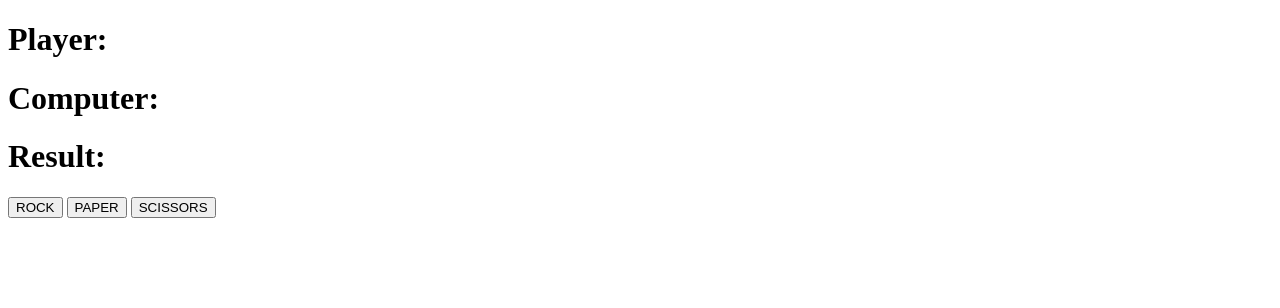
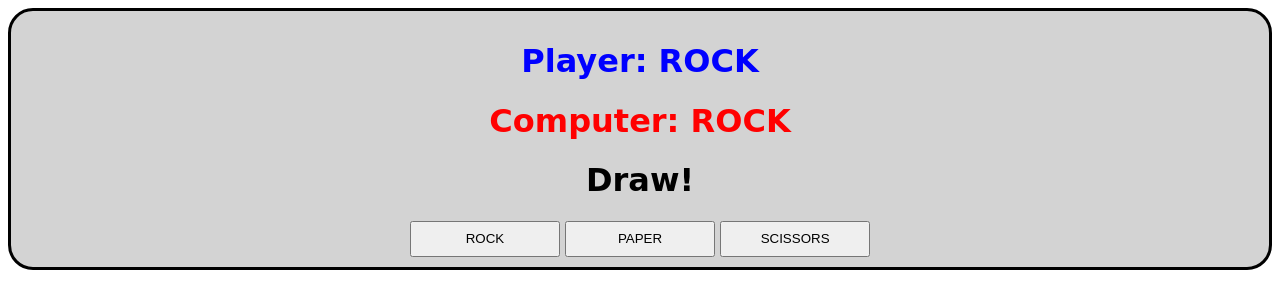
Before and after one commit to OffOrbit/rockPaperScissors, a plain HTML site: page index.html in a window 1280 px wide. Both pictures are taken after a click on the button "ROCK". Drawn offline with Linux system fonts and the light colour scheme.

Commit message:
finished project and added breakdowns

```diff
--- a/index.html
+++ b/index.html
@@ -4,6 +4,7 @@
     <meta charset="UTF-8">
     <meta name="viewport" content="width=device-width, initial-scale=1.0">
     <title>RockPaperScissors</title>
+    <link rel="stylesheet" href="style.css">
 </head>
 <body>
     <div id="gameDiv">
@@ -19,3 +20,19 @@
     <script src="index.js"></script>
 </body>
 </html>
+
+<!--
+    Breakdown:
+        1. HTML Skeleton: The basic structure of an HTML document is provided.
+
+        2.Head Section: Contains metadata and links to external resources like CSS.
+
+        3. Body Section: Contains the game interface:
+
+            A div with id="gameDiv" that wraps around the game elements.
+            Three h1 elements to display the player's choice, the computer's choice,
+            and the result.
+            Three buttons for the player to choose between ROCK, PAPER, and SCISSORS.
+
+        4.Script Inclusion: The JavaScript file (index.js) is included at the end
+          of the body to ensure the HTML is fully loaded before the script runs. -->
--- a/index.js
+++ b/index.js
@@ -0,0 +1,148 @@
+const playerText = document.querySelector("#playerText");
+const computerText = document.querySelector("#computerText");
+const resultText = document.querySelector("#resultText");
+const choiceBtns = document.querySelectorAll(".choiceBtn");
+let player;
+let computer;
+let result;
+
+choiceBtns.forEach(button => button.addEventListener("click", () => {
+
+    player = button.textContent;
+    computerTurn();
+    playerText.textContent = `Player: ${player}`;
+    computerText.textContent = `Computer: ${computer}`;
+    resultText.textContent = checkWinner();
+}));
+
+function computerTurn(){
+
+    const randNum = Math.floor(Math.random() * 3) + 1;
+
+    switch(randNum){
+        case 1:
+            computer = "ROCK";
+            break;
+        case 2:
+            computer = "PAPER";
+            break;
+        case 3:
+            computer = "SCISSORS";
+            break;
+    }
+}
+
+function checkWinner(){
+    if(player == computer){
+        return "Draw!";
+    }
+    else if(computer == "ROCK"){
+        return (player == "PAPER") ? "You Win!" : "You Lose!"
+    }
+    else if(computer == "PAPER"){
+        return (player == "SCISSOR") ? "You Win!" : "You Lose!"
+    }
+    else if(computer == "SCISSORS"){
+        return (player == "ROCK") ? "You Win!" : "You Lose!"
+    }
+}
+
+
+/*
+Breakdown:
+
+    1. Selecting Elements:
+
+        const playerText = document.querySelector("#playerText");
+        const computerText = document.querySelector("#computerText");
+        const resultText = document.querySelector("#resultText");
+        const choiceBtns = document.querySelectorAll(".choiceBtn");
+
+        //document.querySelector and document.querySelectorAll are used to select HTML elements and store them in constants.
+
+    2. Variables:
+
+        let player;
+        let computer;
+        let result;
+
+        //These variables will hold the player's choice, the computer's choice, and the result of the game.
+
+    3. Adding Event Listeners:
+
+        choiceBtns.forEach(button => button.addEventListener("click", () => {
+            player = button.textContent;
+            computerTurn();
+            playerText.textContent = `Player: ${player}`;
+            computerText.textContent = `Computer: ${computer}`;
+            resultText.textContent = checkWinner();
+        }));
+
+        //forEach iterates over each button and attaches a click event listener.
+        //When a button is clicked:
+            /player is set to the text content of the clicked button.
+            /computerTurn function is called to determine the computer's choice.
+            /The text content of playerText, computerText, and resultText is updated to reflect the choices and result.
+
+    4. Random Computer Choice:
+
+        function computerTurn() {
+            const randNum = Math.floor(Math.random() * 3) + 1;
+            switch(randNum) {
+                case 1:
+                    computer = "ROCK";
+                    break;
+                case 2:
+                    computer = "PAPER";
+                    break;
+                case 3:
+                    computer = "SCISSORS";
+                    break;
+            }
+        }
+
+        //Generates a random number between 1 and 3.
+        //Uses a switch statement to assign computer a choice based on the random number.
+
+    5. Determining the Winner:
+
+        function checkWinner() {
+            if (player == computer) {
+                return "Draw!";
+            }
+            else if (computer == "ROCK") {
+                return (player == "PAPER") ? "You Win!" : "You Lose!";
+            }
+            else if (computer == "PAPER") {
+                return (player == "SCISSORS") ? "You Win!" : "You Lose!";
+            }
+            else if (computer == "SCISSORS") {
+                return (player == "ROCK") ? "You Win!" : "You Lose!";
+            }
+        }
+
+        //Compares the player and computer choices to determine the outcome.
+        //Uses if-else statements to check for a draw or to determine the winner based on the rules of Rock Paper Scissors.
+
+Fundamental Concepts
+
+    1. DOM Manipulation:
+
+        //Using document.querySelector and document.querySelectorAll to select and manipulate HTML elements.
+
+    2. Event Handling:
+
+        //Adding event listeners to elements to handle user interactions (clicks).
+
+    3. Randomization:
+
+        //Generating random numbers to simulate the computer's choice.
+
+    4. Conditional Logic:
+
+        //Using if-else statements and switch statements to implement game logic and determine the winner.
+
+    5. Template Literals:
+
+        //Using template literals (e.g., `Player: ${player}`) for easier string concatenation and interpolation.
+*/
--- a/style.css
+++ b/style.css
@@ -0,0 +1,30 @@
+.choiceBtn{
+    line-height: 30px;
+    width: 150px;
+}
+
+#gameDiv{
+    font-family: 'Brush Script MT', cursive;
+    border: 3px solid;
+    border-radius: 25px;
+    padding: 10px;
+    background-color: lightgrey;
+    text-align: center;
+}
+
+#playerText{
+    color: blue;
+}
+
+#computerText{
+    color: red;
+}
+
+/*
+Breakdown:
+        1. Button Styling: Sets the line height and width for buttons.
+
+        2. Game Div Styling: Adds a custom font, border, padding, background color, and center alignment to the game container.
+
+        3. Text Styling: Colors the player’s choice text blue and the computer’s choice text red.
+ */
```
